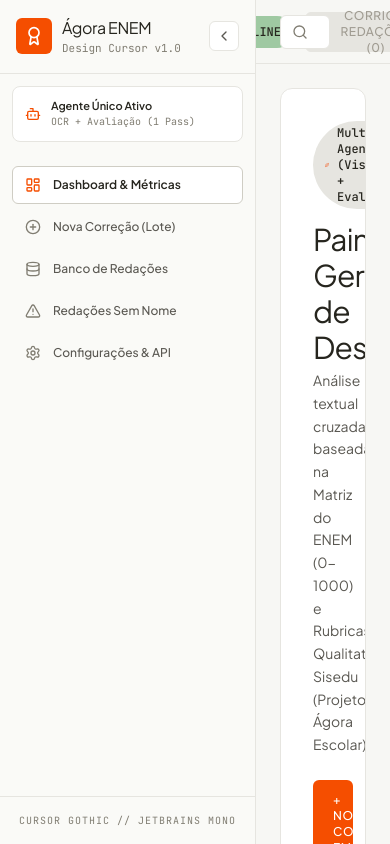
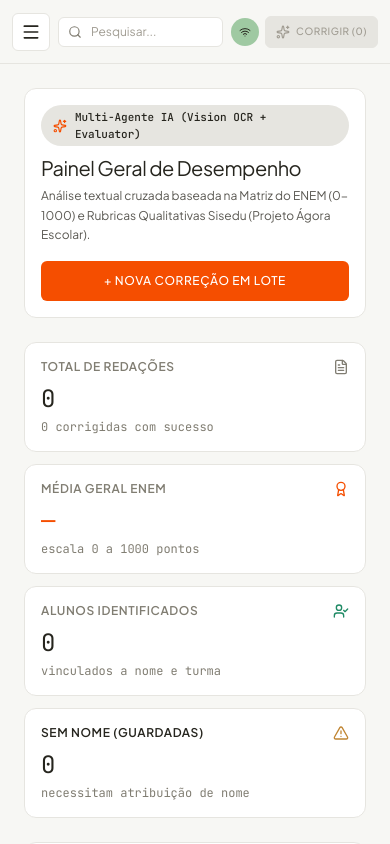
Before and after one commit to ThiagoAlbqq/AgoraENEM, a React (Vite) app in the folder frontend/: page / in a window 390 px wide. Built offline with nearby package versions, Linux system fonts and the light colour scheme; no server answers.

Commit message:
feat: implementa responsividade mobile-first completa com menu gaveta, cards adaptativos e suporte a telas pequenas

```diff
--- a/frontend/src/App.jsx
+++ b/frontend/src/App.jsx
@@ -12,6 +12,7 @@ import { syncOfflineDocuments } from './services/syncService';
 function App() {
   const [activeView, setActiveView] = useState('dashboard'); // 'dashboard' | 'novo' | 'tabela' | 'sem_nome' | 'config'
   const [isSidebarCollapsed, setIsSidebarCollapsed] = useState(false);
+  const [isMobileMenuOpen, setIsMobileMenuOpen] = useState(false);
   const [redacoes, setRedacoes] = useState([]);
   const [refreshTrigger, setRefreshTrigger] = useState(0);
   const [isSyncing, setIsSyncing] = useState(false);
@@ -72,24 +73,35 @@ function App() {
   const unidentifiedCount = redacoes.filter(r => r.is_synced && (!r.nome_detectado || !r.nome_aluno)).length;
 
   return (
-    <div className="h-screen w-screen bg-[#f7f7f4] text-[#26251e] font-sans flex overflow-hidden select-none">
+    <div className="h-screen h-[100dvh] w-screen bg-[#f7f7f4] text-[#26251e] font-sans flex overflow-hidden select-none">
+
+      {/* Mobile Drawer Backdrop Overlay */}
+      {isMobileMenuOpen && (
+        <div
+          onClick={() => setIsMobileMenuOpen(false)}
+          className="fixed inset-0 bg-black/40 backdrop-blur-xs z-30 md:hidden animate-fadeIn"
+        />
+      )}
 
       {/* Enterprise Navigation Sidebar */}
       <Sidebar
         activeView={activeView}
         setActiveView={(view) => {
           setActiveView(view);
+          setIsMobileMenuOpen(false);
           if (view === 'sem_nome') setFilterTab('sem_nome');
           else if (view === 'tabela') setFilterTab('todas');
         }}
         isCollapsed={isSidebarCollapsed}
         setIsCollapsed={setIsSidebarCollapsed}
+        isMobileMenuOpen={isMobileMenuOpen}
+        setIsMobileMenuOpen={setIsMobileMenuOpen}
         pendingCount={pendingCount}
         unidentifiedCount={unidentifiedCount}
       />
 
       {/* Main Content Area */}
-      <div className="flex-1 flex flex-col min-w-0 h-screen overflow-hidden">
+      <div className="flex-1 flex flex-col min-w-0 h-screen h-[100dvh] overflow-hidden">
 
         {/* Enterprise Top Header */}
         <Header
@@ -98,6 +110,8 @@ function App() {
           onSync={handleSync}
           searchQuery={searchQuery}
           setSearchQuery={setSearchQuery}
+          isMobileMenuOpen={isMobileMenuOpen}
+          setIsMobileMenuOpen={setIsMobileMenuOpen}
         />
 
         {/* Global Toast Feedback Notification Banner */}
--- a/frontend/src/components/DashboardView.jsx
+++ b/frontend/src/components/DashboardView.jsx
@@ -34,24 +34,24 @@ export default function DashboardView({ redacoes, onSelectRedacao, onNavigateToU
     <div className="space-y-6">
 
       {/* Hero Band / Editorial Welcome */}
-      <div className="bg-[#ffffff] border border-[#e6e5e0] rounded-xl p-8 shadow-none relative overflow-hidden">
-        <div className="relative z-10 flex flex-col md:flex-row md:items-center justify-between gap-6">
+      <div className="bg-[#ffffff] border border-[#e6e5e0] rounded-xl p-4 sm:p-8 shadow-none relative overflow-hidden">
+        <div className="relative z-10 flex flex-col md:flex-row md:items-center justify-between gap-4 sm:gap-6">
           <div>
-            <div className="inline-flex items-center gap-2 px-3 py-1 rounded-full text-xs font-mono font-medium bg-[#e6e5e0] text-[#26251e] mb-3">
+            <div className="inline-flex items-center gap-2 px-3 py-1 rounded-full text-[11px] sm:text-xs font-mono font-medium bg-[#e6e5e0] text-[#26251e] mb-2 sm:mb-3">
               <Sparkles className="w-3.5 h-3.5 text-[#f54e00]" />
               Multi-Agente IA (Vision OCR + Evaluator)
             </div>
-            <h2 className="text-3xl font-normal text-[#26251e] tracking-tight">
+            <h2 className="text-xl sm:text-3xl font-normal text-[#26251e] tracking-tight">
               Painel Geral de Desempenho
             </h2>
-            <p className="text-sm text-[#5a5852] mt-1 max-w-xl leading-relaxed">
+            <p className="text-xs sm:text-sm text-[#5a5852] mt-1 max-w-xl leading-relaxed">
               Análise textual cruzada baseada na Matriz do ENEM (0-1000) e Rubricas Qualitativas Sisedu (Projeto Ágora Escolar).
             </p>
           </div>
 
           <button
             onClick={onNavigateToUpload}
-            className="px-5 py-3 bg-[#f54e00] hover:bg-[#d04200] text-white font-medium text-xs uppercase tracking-wider rounded-md transition-all shrink-0 cursor-pointer"
+            className="w-full sm:w-auto px-5 py-3 bg-[#f54e00] hover:bg-[#d04200] text-white font-medium text-xs uppercase tracking-wider rounded-md transition-all shrink-0 cursor-pointer text-center"
           >
             + Nova Correção em Lote
           </button>
@@ -59,52 +59,52 @@ export default function DashboardView({ redacoes, onSelectRedacao, onNavigateToU
       </div>
 
       {/* Main KPI Stat Cards (White cards, hairline borders, timeline pastels) */}
-      <div className="grid grid-cols-1 sm:grid-cols-2 lg:grid-cols-4 gap-4">
-        <div className="bg-[#ffffff] border border-[#e6e5e0] p-5 rounded-xl">
+      <div className="grid grid-cols-1 sm:grid-cols-2 lg:grid-cols-4 gap-3 sm:gap-4">
+        <div className="bg-[#ffffff] border border-[#e6e5e0] p-4 sm:p-5 rounded-xl">
           <div className="flex items-center justify-between text-[#807d72] mb-2">
             <span className="text-xs font-semibold uppercase tracking-wider">Total de Redações</span>
             <FileText className="w-4 h-4 text-[#807d72]" />
           </div>
-          <div className="text-3xl font-normal font-mono text-[#26251e]">{totalCount}</div>
+          <div className="text-2xl sm:text-3xl font-normal font-mono text-[#26251e]">{totalCount}</div>
           <div className="text-xs text-[#807d72] mt-1 font-mono">{correctedList.length} corrigidas com sucesso</div>
         </div>
 
-        <div className="bg-[#ffffff] border border-[#e6e5e0] p-5 rounded-xl">
+        <div className="bg-[#ffffff] border border-[#e6e5e0] p-4 sm:p-5 rounded-xl">
           <div className="flex items-center justify-between text-[#807d72] mb-2">
             <span className="text-xs font-semibold uppercase tracking-wider">Média Geral ENEM</span>
             <Award className="w-4 h-4 text-[#f54e00]" />
           </div>
-          <div className="text-3xl font-normal font-mono text-[#f54e00]">{avgScore > 0 ? avgScore : '—'}</div>
+          <div className="text-2xl sm:text-3xl font-normal font-mono text-[#f54e00]">{avgScore > 0 ? avgScore : '—'}</div>
           <div className="text-xs text-[#807d72] mt-1 font-mono">escala 0 a 1000 pontos</div>
         </div>
 
-        <div className="bg-[#ffffff] border border-[#e6e5e0] p-5 rounded-xl">
+        <div className="bg-[#ffffff] border border-[#e6e5e0] p-4 sm:p-5 rounded-xl">
           <div className="flex items-center justify-between text-[#807d72] mb-2">
             <span className="text-xs font-semibold uppercase tracking-wider">Alunos Identificados</span>
             <UserCheck className="w-4 h-4 text-[#1f8a65]" />
           </div>
-          <div className="text-3xl font-normal font-mono text-[#26251e]">{identifiedCount}</div>
+          <div className="text-2xl sm:text-3xl font-normal font-mono text-[#26251e]">{identifiedCount}</div>
           <div className="text-xs text-[#807d72] mt-1 font-mono">vinculados a nome e turma</div>
         </div>
 
-        <div className="bg-[#ffffff] border border-[#e6e5e0] p-5 rounded-xl">
+        <div className="bg-[#ffffff] border border-[#e6e5e0] p-4 sm:p-5 rounded-xl">
           <div className="flex items-center justify-between text-[#26251e] mb-2">
             <span className="text-xs font-semibold uppercase tracking-wider">Sem Nome (Guardadas)</span>
             <AlertTriangle className="w-4 h-4 text-[#c08532]" />
           </div>
-          <div className="text-3xl font-normal font-mono text-[#26251e]">{unidentifiedCount}</div>
+          <div className="text-2xl sm:text-3xl font-normal font-mono text-[#26251e]">{unidentifiedCount}</div>
           <div className="text-xs text-[#807d72] mt-1 font-mono">necessitam atribuição de nome</div>
         </div>
       </div>
 
       {/* ENEM Competencies Average Chart (Signature AI Pastel Timeline Palette) */}
-      <div className="bg-[#ffffff] border border-[#e6e5e0] p-6 rounded-xl space-y-4">
-        <h3 className="text-lg font-normal text-[#26251e] tracking-tight flex items-center gap-2">
+      <div className="bg-[#ffffff] border border-[#e6e5e0] p-4 sm:p-6 rounded-xl space-y-4">
+        <h3 className="text-base sm:text-lg font-normal text-[#26251e] tracking-tight flex items-center gap-2">
           <Award className="w-4 h-4 text-[#f54e00]" />
           Média Geral por Competência do ENEM (C1 a C5)
         </h3>
 
-        <div className="grid grid-cols-1 md:grid-cols-5 gap-3">
+        <div className="grid grid-cols-1 sm:grid-cols-2 lg:grid-cols-5 gap-3">
           {compStats.map((item, idx) => (
             <div key={idx} className="bg-[#fafaf7] border border-[#e6e5e0] p-4 rounded-lg space-y-2">
               <div className="text-xs font-semibold text-[#26251e] truncate">{item.label}</div>
--- a/frontend/src/components/Header.jsx
+++ b/frontend/src/components/Header.jsx
@@ -1,37 +1,49 @@
 import React from 'react';
-import { Wifi, WifiOff, Sparkles, RefreshCw, Search } from 'lucide-react';
+import { Wifi, WifiOff, Sparkles, RefreshCw, Search, Menu } from 'lucide-react';
 import { useNetworkStatus } from '../hooks/useNetworkStatus';
 
-export default function Header({ pendingCount, isSyncing, onSync, searchQuery, setSearchQuery }) {
+export default function Header({ pendingCount, isSyncing, onSync, searchQuery, setSearchQuery, isMobileMenuOpen, setIsMobileMenuOpen }) {
   const isOnline = useNetworkStatus();
 
   return (
-    <header className="bg-[#f7f7f4] border-b border-[#e6e5e0] sticky top-0 z-20 px-6 h-16 flex items-center justify-between gap-4">
+    <header className="bg-[#f7f7f4] border-b border-[#e6e5e0] sticky top-0 z-20 px-3 sm:px-6 h-16 flex items-center justify-between gap-2 sm:gap-4 shrink-0">
+
+      <div className="flex items-center gap-2 flex-1 min-w-0">
+        {/* Mobile Menu Hambúrguer Button */}
+        <button
+          type="button"
+          onClick={() => setIsMobileMenuOpen(!isMobileMenuOpen)}
+          className="p-2 rounded-md bg-[#ffffff] border border-[#e6e5e0] hover:bg-[#e6e5e0] text-[#26251e] md:hidden cursor-pointer shrink-0"
+          title="Abrir Menu"
+        >
+          <Menu className="w-5 h-5" />
+        </button>
 
         {/* Search Input */}
-      <div className="relative w-full sm:w-80">
-        <Search className="w-4 h-4 text-[#807d72] absolute left-3 top-1/2 -translate-y-1/2" />
+        <div className="relative w-full max-w-xs sm:max-w-sm md:w-80">
+          <Search className="w-3.5 h-3.5 sm:w-4 sm:h-4 text-[#807d72] absolute left-2.5 sm:left-3 top-1/2 -translate-y-1/2" />
           <input
             type="text"
-          placeholder="Pesquisar por Aluno, Turma ou ID..."
+            placeholder="Pesquisar..."
             value={searchQuery}
             onChange={(e) => setSearchQuery(e.target.value)}
-          className="w-full bg-[#ffffff] border border-[#e6e5e0] rounded-md pl-9 pr-3 py-2 text-xs text-[#26251e] placeholder-[#a09c92] focus:outline-none focus:border-[#26251e] transition-colors"
+            className="w-full bg-[#ffffff] border border-[#e6e5e0] rounded-md pl-8 sm:pl-9 pr-2.5 py-1.5 sm:py-2 text-xs text-[#26251e] placeholder-[#a09c92] focus:outline-none focus:border-[#26251e] transition-colors"
           />
+        </div>
       </div>
 
       {/* Right Actions */}
-      <div className="flex items-center gap-3 w-full sm:w-auto justify-end">
-        {/* Network Status Badge (Mint / Peach Timeline Pastels) */}
+      <div className="flex items-center gap-1.5 sm:gap-3 shrink-0">
+        {/* Network Status Badge */}
         {isOnline ? (
-          <span className="h-8 inline-flex items-center gap-1.5 px-3 rounded-full text-xs font-mono font-medium bg-[#9fc9a2] text-[#26251e]">
-            <Wifi className="w-3.5 h-3.5" />
-            ONLINE
+          <span className="h-7 sm:h-8 inline-flex items-center gap-1 sm:gap-1.5 px-2 sm:px-3 rounded-full text-[10px] sm:text-xs font-mono font-medium bg-[#9fc9a2] text-[#26251e]">
+            <Wifi className="w-3 h-3 sm:w-3.5 sm:h-3.5" />
+            <span className="hidden xs:inline">ONLINE</span>
           </span>
         ) : (
-          <span className="h-8 inline-flex items-center gap-1.5 px-3 rounded-full text-xs font-mono font-medium bg-[#dfa88f] text-[#26251e]">
-            <WifiOff className="w-3.5 h-3.5" />
-            OFFLINE
+          <span className="h-7 sm:h-8 inline-flex items-center gap-1 sm:gap-1.5 px-2 sm:px-3 rounded-full text-[10px] sm:text-xs font-mono font-medium bg-[#dfa88f] text-[#26251e]">
+            <WifiOff className="w-3 h-3 sm:w-3.5 sm:h-3.5" />
+            <span className="hidden xs:inline">OFFLINE</span>
           </span>
         )}
 
@@ -40,7 +52,7 @@ export default function Header({ pendingCount, isSyncing, onSync, searchQuery, s
           type="button"
           disabled={!isOnline || isSyncing || pendingCount === 0}
           onClick={onSync}
-          className={`h-10 px-4 rounded-md text-xs font-medium uppercase tracking-wider flex items-center gap-2 transition-all cursor-pointer ${
+          className={`h-8 sm:h-10 px-2.5 sm:px-4 rounded-md text-[10px] sm:text-xs font-medium uppercase tracking-wider flex items-center gap-1.5 sm:gap-2 transition-all cursor-pointer whitespace-nowrap ${
             isOnline && pendingCount > 0
               ? 'bg-[#f54e00] hover:bg-[#d04200] text-white'
               : 'bg-[#e6e5e0] text-[#a09c92] border border-[#e6e5e0] cursor-not-allowed'
@@ -49,12 +61,12 @@ export default function Header({ pendingCount, isSyncing, onSync, searchQuery, s
           {isSyncing ? (
             <>
               <RefreshCw className="w-3.5 h-3.5 animate-spin" />
-              Avaliando...
+              <span className="hidden sm:inline">Avaliando...</span>
             </>
           ) : (
             <>
               <Sparkles className="w-3.5 h-3.5" />
-              Corrigir Redações ({pendingCount})
+              <span>Corrigir ({pendingCount})</span>
             </>
           )}
         </button>
--- a/frontend/src/components/Sidebar.jsx
+++ b/frontend/src/components/Sidebar.jsx
@@ -1,7 +1,7 @@
 import React from 'react';
-import { LayoutDashboard, PlusCircle, Database, AlertTriangle, Settings, Award, ChevronLeft, ChevronRight, Bot } from 'lucide-react';
+import { LayoutDashboard, PlusCircle, Database, AlertTriangle, Settings, Award, ChevronLeft, ChevronRight, Bot, X } from 'lucide-react';
 
-export default function Sidebar({ activeView, setActiveView, isCollapsed, setIsCollapsed, pendingCount, unidentifiedCount }) {
+export default function Sidebar({ activeView, setActiveView, isCollapsed, setIsCollapsed, isMobileMenuOpen, setIsMobileMenuOpen, pendingCount, unidentifiedCount }) {
   const navItems = [
     { id: 'dashboard', label: 'Dashboard & Métricas', icon: LayoutDashboard },
     { id: 'novo', label: 'Nova Correção (Lote)', icon: PlusCircle },
@@ -12,13 +12,13 @@ export default function Sidebar({ activeView, setActiveView, isCollapsed, setIsC
 
   return (
     <aside
-      className={`bg-[#fafaf7] border-r border-[#e6e5e0] flex flex-col transition-all duration-300 z-30 ${
-        isCollapsed ? 'w-20' : 'w-64'
-      }`}
+      className={`bg-[#fafaf7] border-r border-[#e6e5e0] flex flex-col transition-all duration-300 z-40 fixed inset-y-0 left-0 md:static md:translate-x-0 ${
+        isMobileMenuOpen ? 'translate-x-0 w-64 shadow-2xl' : '-translate-x-full md:translate-x-0'
+      } ${isCollapsed ? 'md:w-20' : 'md:w-64'}`}
     >
       {/* Brand Header */}
       <div className="p-4 border-b border-[#e6e5e0] flex items-center justify-between">
-        {!isCollapsed ? (
+        {(!isCollapsed || isMobileMenuOpen) ? (
           <div className="flex items-center gap-2.5">
             <div className="bg-[#f54e00] p-2 rounded-md text-white shadow-none">
               <Award className="w-5 h-5" />
@@ -34,9 +34,19 @@ export default function Sidebar({ activeView, setActiveView, isCollapsed, setIsC
           </div>
         )}
 
+        {/* Mobile Close Button */}
+        <button
+          onClick={() => setIsMobileMenuOpen(false)}
+          className="p-1.5 rounded-md bg-[#ffffff] border border-[#e6e5e0] hover:bg-[#e6e5e0] text-[#5a5852] md:hidden cursor-pointer"
+          title="Fechar Menu"
+        >
+          <X className="w-4 h-4" />
+        </button>
+
+        {/* Desktop Collapse Toggle */}
         <button
           onClick={() => setIsCollapsed(!isCollapsed)}
-          className="p-1.5 rounded-md bg-[#ffffff] border border-[#e6e5e0] hover:bg-[#e6e5e0] text-[#5a5852] hover:text-[#26251e] transition-colors"
+          className="p-1.5 rounded-md bg-[#ffffff] border border-[#e6e5e0] hover:bg-[#e6e5e0] text-[#5a5852] hover:text-[#26251e] transition-colors hidden md:block cursor-pointer"
         >
           {isCollapsed ? <ChevronRight className="w-4 h-4" /> : <ChevronLeft className="w-4 h-4" />}
         </button>
```
Also changed, not shown: frontend/src/components/ModalDetalhesRedacao.jsx (+13 -12 lines), frontend/src/components/RedacoesTableView.jsx (+99 -2 lines). Lines whose indentation alone changed are shown as unchanged.
